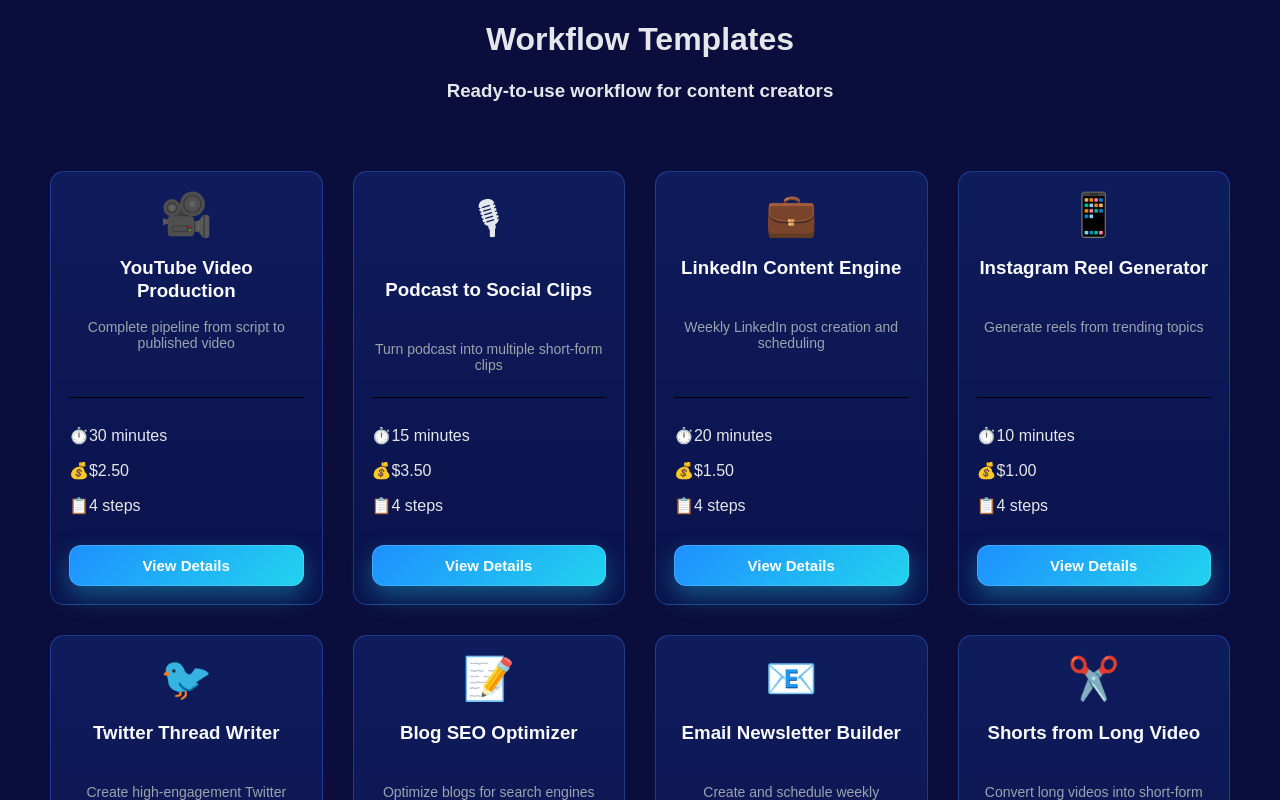
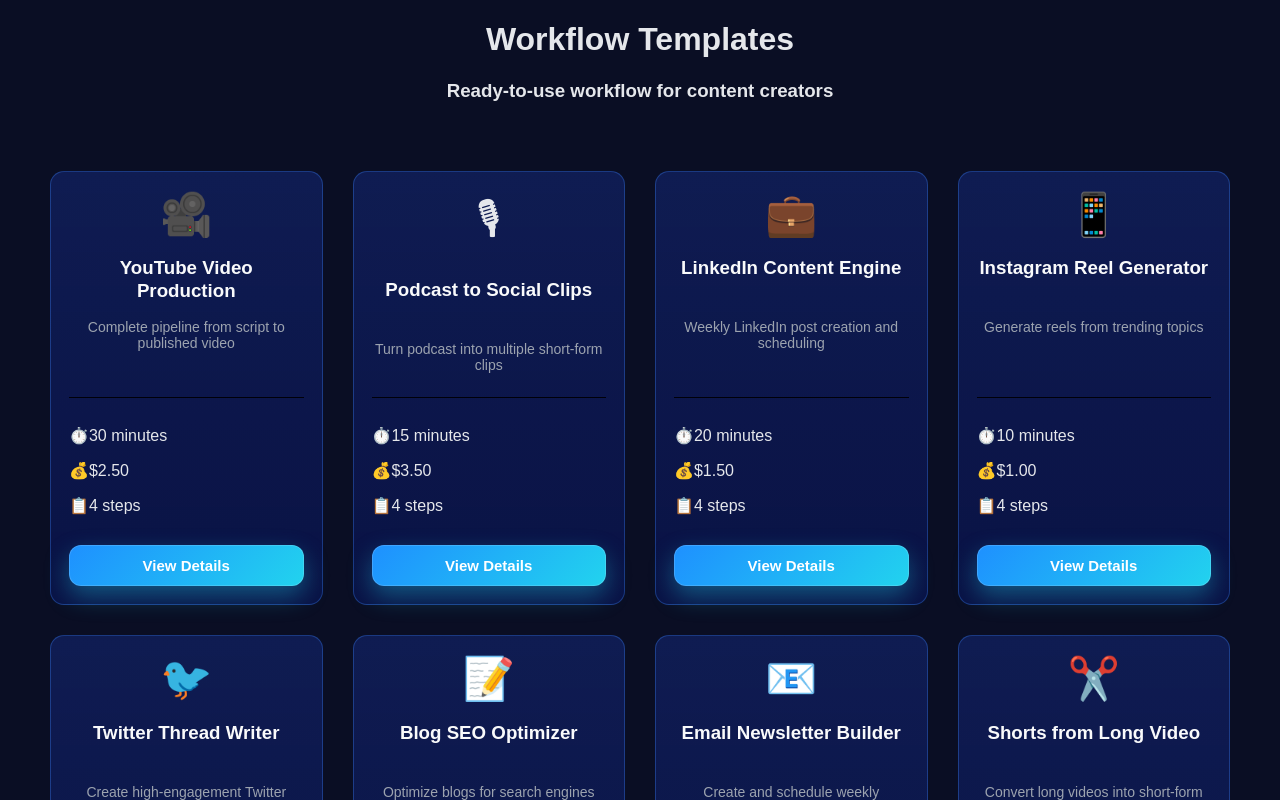
Before and after one commit to RahulkumarS-151004/workflow-template-viewer, a React (Vite) app: page / in a window 1280 px wide. Shown: the top 800 px of the page. Built offline with nearby package versions, Linux system fonts and the light colour scheme.

Commit message:
Modified body color

```diff
--- a/src/index.css
+++ b/src/index.css
@@ -2,7 +2,7 @@
 body {
   margin: 0;
   font-family: sans-serif;
-  background: linear-gradient(180deg, #0b0e3c, #0b0e3c);
+  background: linear-gradient(180deg, #0a0e24, #0a0e24);
   color: #E5E7EB;
 }
 
```
